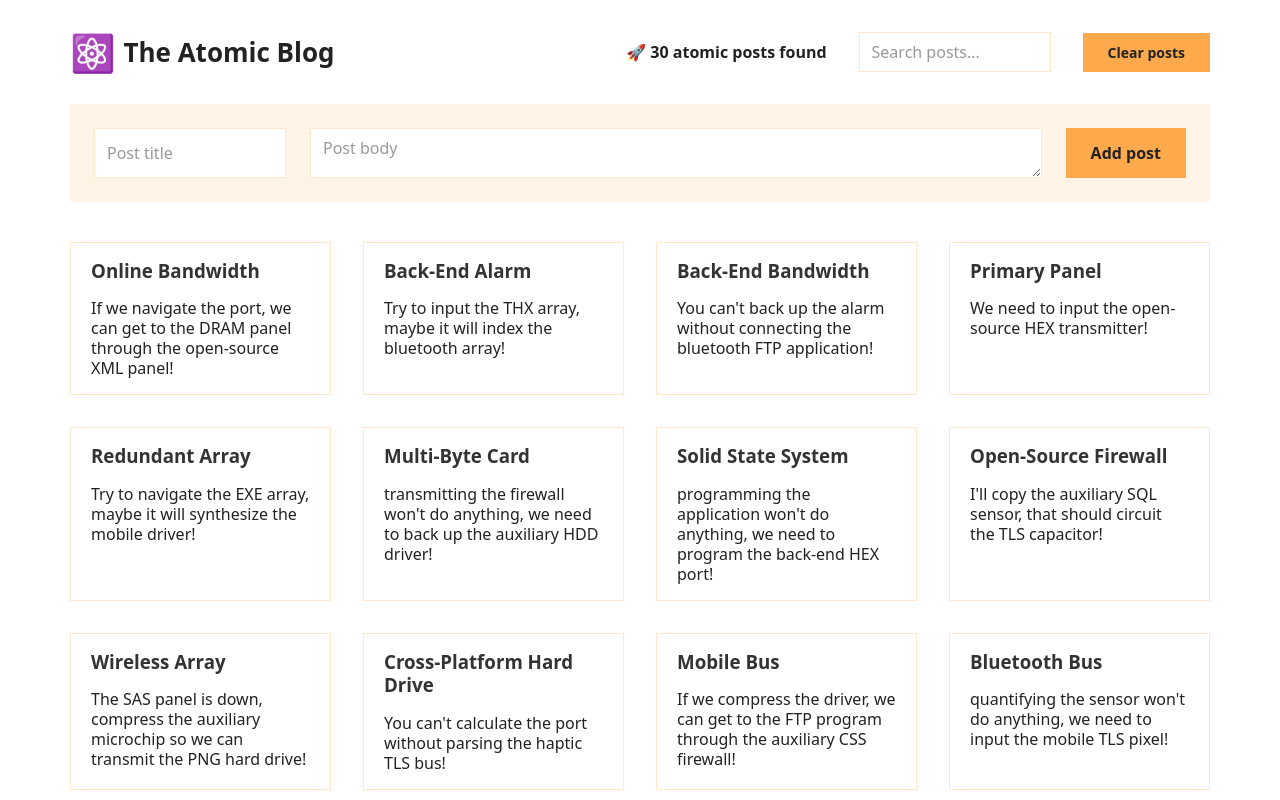
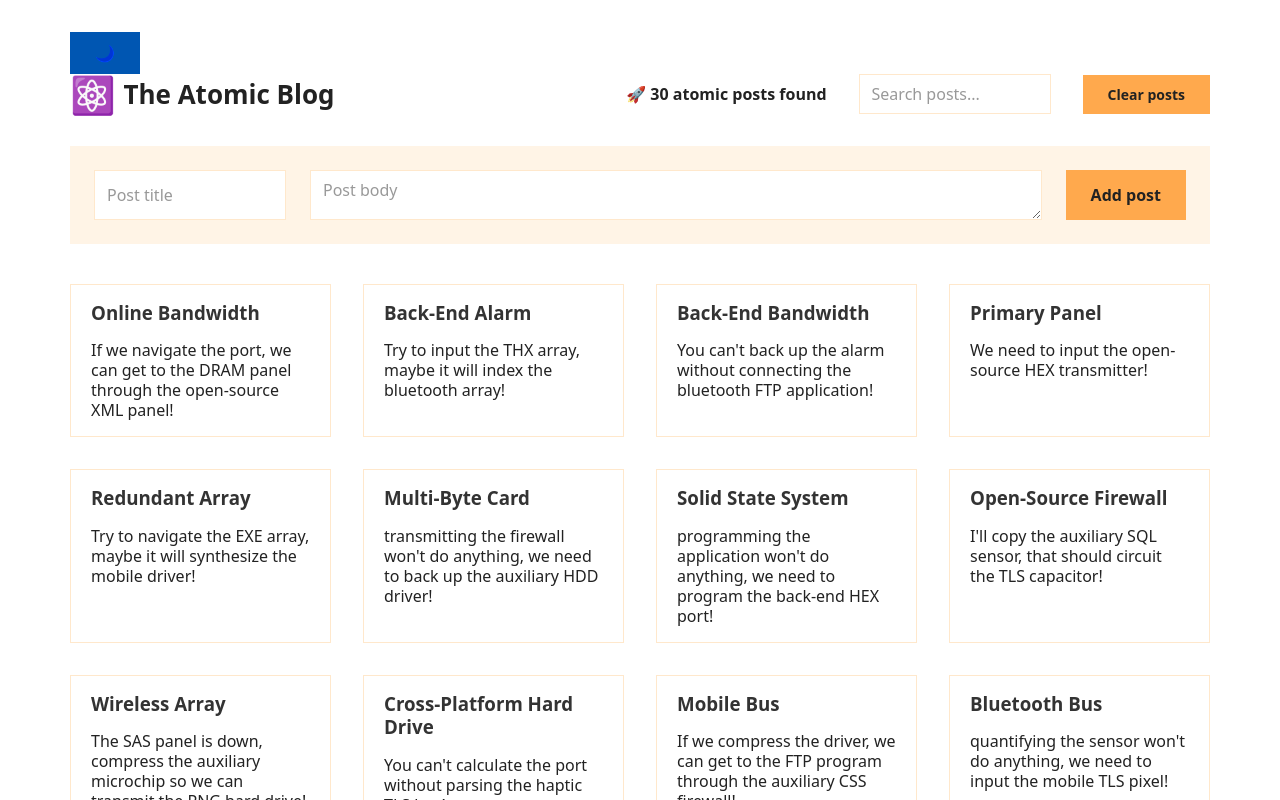
Before and after one commit to dareyOG/Atomic-blog, a React (Create React App) app: page / in a window 1280 px wide. Shown: the top 800 px of the page. Built offline with nearby package versions, Linux system fonts and the light colour scheme.

Commit message:
fix: fixed ThemeContext

```diff
--- a/src/App.js
+++ b/src/App.js
@@ -1,7 +1,8 @@
-import { useContext, useState } from 'react';
+import { useState } from 'react';
+import { ThemeProvider, useTheme } from './ThemeContext';
 import { PostProvider, usePosts } from './PostContext';
-import { ThemeProvider, ThemeContext } from './ThemeContext';
 import createRandomPost from './RandomPost';
+// import Test from './Test';
 
 function App() {
   return (
@@ -20,11 +21,11 @@ function App() {
 }
 
 function ThemeToggler() {
-  const { isFakeDark, setIsFakeDark } = useContext(ThemeContext);
+  const { isFakeDark, setIsFakeDark } = useTheme('fake-dark-mode');
   return (
     <button
       onClick={() => setIsFakeDark(isFakeDark => !isFakeDark)}
-      className="btn-fake-dark-mode"
+      className="fake-dark-mode"
     >
       {isFakeDark ? '☀️' : '🌙'}
     </button>
--- a/src/ThemeContext.js
+++ b/src/ThemeContext.js
@@ -1,16 +1,27 @@
-import { createContext } from 'react';
-import useTheme from './useTheme';
+import { createContext, useContext, useEffect, useState } from 'react';
 
 const ThemeContext = createContext();
 
-function ThemeProvider() {
-  // custom useTheme hook
-  const [isFakeDark, setIsFakeDark] = useTheme('fake-dark-mode');
+function ThemeProvider({ children }) {
+  const [isFakeDark, setIsFakeDark] = useState(false);
+  // Whenever `isFakeDark` changes, we toggle the `fake-dark-mode` class on the HTML element (see in "Elements" dev tool).
+
   return (
-    <ThemeContext.Provider
-      value={{ isFakeDark, setIsFakeDark }}
-    ></ThemeContext.Provider>
+    <ThemeContext.Provider value={{ isFakeDark, setIsFakeDark }}>
+      {children}
+    </ThemeContext.Provider>
   );
 }
 
-export { ThemeProvider, ThemeContext };
+function useTheme(class_name) {
+  const { isFakeDark, setIsFakeDark } = useContext(ThemeContext);
+  useEffect(
+    function () {
+      document.documentElement.classList.toggle(class_name);
+    },
+    [isFakeDark, class_name]
+  );
+  return { isFakeDark, setIsFakeDark };
+}
+
+export { ThemeProvider, useTheme };
--- a/src/useTheme.js
+++ /dev/null
@@ -1,15 +0,0 @@
-import { useEffect, useState } from 'react';
-
-function useTheme(class_name) {
-  const [isFakeDark, setIsFakeDark] = useState(false);
-  // Whenever `isFakeDark` changes, we toggle the `fake-dark-mode` class on the HTML element (see in "Elements" dev tool).
-  useEffect(
-    function () {
-      document.documentElement.classList.toggle(class_name);
-    },
-    [isFakeDark]
-  );
-  return [isFakeDark, setIsFakeDark];
-}
-
-export default useTheme;
```
Also changed, not shown: src/index.js (+5 -5 lines).
